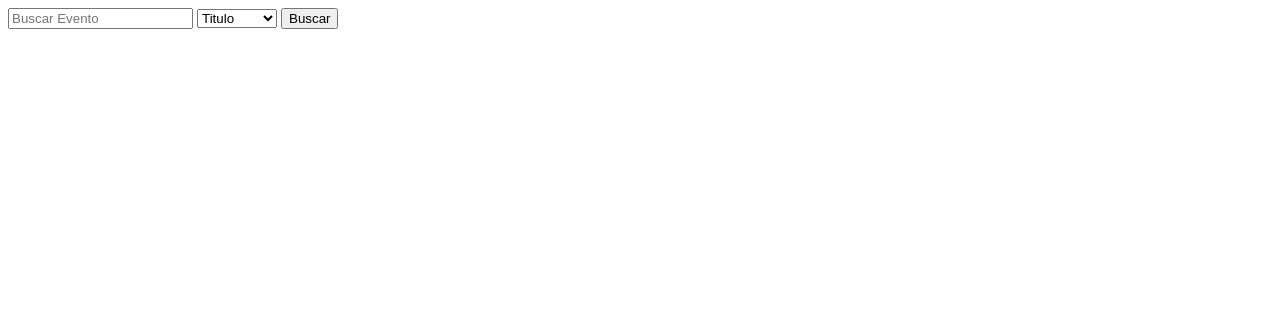
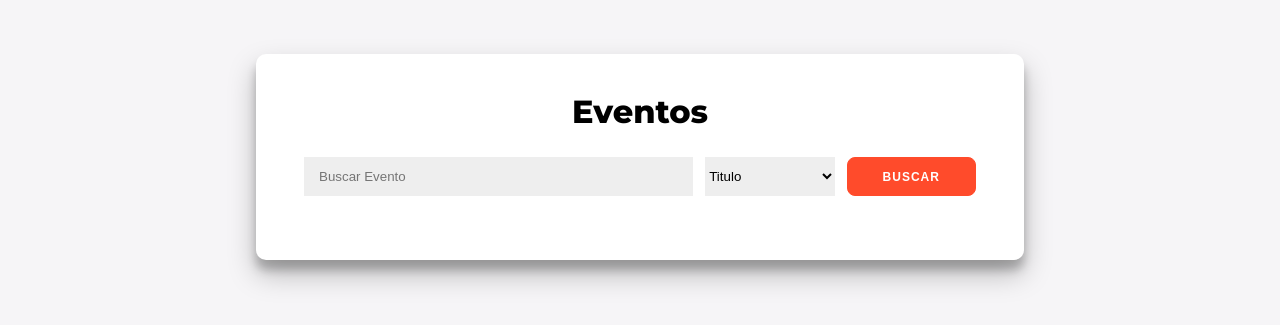
Before and after one commit to Andrewdpg/sistema-de-eventos, a Django app: page /events/e/ in a window 1280 px wide. Shown: the top 325 px of the page. Run offline with Django 5.2, Linux system fonts and the light colour scheme; the visitor is signed in with stand-in values (Sample User, id 1); data that the repository does not hold is empty.

Commit message:
style: add styles

```diff
--- /dev/null
+++ b/src/static/css/all_events.css
@@ -0,0 +1,181 @@
+@import url('https://fonts.googleapis.com/css?family=Montserrat:400,800');
+
+* {
+	box-sizing: border-box;
+}
+
+body {
+	background: #f6f5f7;
+	display: flex;
+	justify-content: center;
+	align-items: center;
+	flex-direction: column;
+	font-family: 'Montserrat', sans-serif;
+	margin: 0 0 50px;
+}
+
+h1 {
+    font-weight: bold;
+    margin: 0;
+    text-align: center;
+}
+
+button, a {
+	border-radius: 20px;
+	border: 1px solid #FF4B2B;
+	background-color: #FF4B2B;
+	color: #FFFFFF;
+	font-size: 12px;
+	font-weight: bold;
+	padding: 12px 45px;
+	letter-spacing: 1px;
+	text-transform: uppercase;
+	transition: transform 80ms ease-in;
+}
+
+button:active, a:active {
+	transform: scale(0.95);
+}
+
+button:focus, a:focus {
+	outline: none;
+}
+
+.main-container {
+	display: flex;
+	align-items: center;
+	justify-content: center;
+	flex-direction: column;
+	padding: 0 50px;
+	height: 100%;
+	text-align: center;
+}
+
+input {
+	background-color: #eee;
+	border: none;
+	padding: 12px 15px;
+	margin: 8px 0;
+	width: 60%;
+}
+
+.container {
+	background-color: #fff;
+	border-radius: 10px;
+  	box-shadow: 0 14px 28px rgba(0,0,0,0.25),
+			0 10px 10px rgba(0,0,0,0.22);
+	position: relative;
+	overflow: hidden;
+	width: 768px;
+	max-width: 100%;
+    padding: 38px 48px;
+	margin-top: 54px;
+	display: flex;
+	flex-direction: column;
+	gap: 18px;
+}
+
+.events-container {
+	display: flex;
+	flex-direction: column;
+	gap: 24px;
+}
+
+.event-breadcrumb {
+	display: flex;
+	border: 1px solid rgba(0,0,0,0.25);
+	padding: 16px;
+	border-radius: 8px;
+}
+
+.content-container {
+	display: flex;
+	flex-direction: column;
+	gap: 12px;
+}
+
+.content-title {
+	font-size: 18px;
+	font-weight: bold;
+	display: flex;
+	align-items: start;
+}
+
+.content-title p {
+	margin: 0;
+}
+
+.content-category {
+	display: flex;
+	gap: 8px;
+}
+
+.content-category p {
+	background-color: 	#575757;
+	color: white;
+	padding: 8px;
+	border-radius: 10px;
+	font-size: 12px;
+	margin: 0;
+}
+
+.content-description {
+	text-align: justify;
+	text-justify: inter-word;
+	font-size: 16px;
+}
+
+.content-description p {
+	margin: 0;
+	max-height: 194px;
+	overflow: hidden;
+	text-overflow: ellipsis;
+}
+
+.content-metadata {
+	display: flex;
+	flex-direction: column;
+	align-items: start;
+	font-weight: 400;
+	font-size: 14px;
+	color: #797979;
+}
+
+.content-metadata p {
+	margin: 0;
+}
+
+.content-action {
+	display: flex;
+	justify-content: end;
+}
+
+.content-action a {
+	text-decoration: none;
+	border-radius: 8px;
+}
+
+.search-form {
+	display: flex;
+	gap: 12px;
+	width: 100%;
+}
+
+.search-form input {
+	width: 60%;
+}
+
+.search-form select {
+	width: 20%;
+	margin: 8px 0;
+	background-color: #eee;
+	border: none;
+}
+
+.search-form button{
+	width: 20%;
+	margin: 8px 0;
+	padding: 0;
+	text-align: center;
+	border-radius: 8px;
+}
--- a/src/templates/event_log/all_events.html
+++ b/src/templates/event_log/all_events.html
@@ -1,12 +1,22 @@
 {% extends "root.html" %}
 
 {% load templatetags %}
+{% block title %}
+    Eventos
+{% endblock title %}
+
+{% load static %}
+{% block stylesheet %}
+    <link rel="stylesheet" href="{% static 'css/all_events.css' %}">
+{% endblock stylesheet %}
+
 
 {% block content %}
     <div class="main-container">
         <div class="container">
-            <div class="search-container">
-                <form method="GET" id="search-form">
+            <h1>Eventos</h1>
+
+            <form method="GET" id="search-form" class="search-form">
                 <input type="text" name="search" id="search" placeholder="Buscar Evento">
                 <select name="search-options" id="search-options">
                     <option value="titulo">Titulo</option>
@@ -14,37 +24,35 @@
                     <option value="fecha">Fecha</option>
                     <option value="lugar_evento">Lugar</option>
                 </select>
-                    <button type="submit">Buscar</button>
+                <button type="submit" id="submit">Buscar</button>
             </form>
-            </div>
 
+            <div class="events-container">
                 {% for event in events %}
-            <div class="event-breadcrum">
-                <div class="img-container">
-                    <img src="{{ event.imagen.url }}" alt="{{ event.titulo }}">
-                </div>
+                <div class="event-breadcrumb">
                     <div class="content-container">
                         <div class="content-title">
                             <p>{{ event.titulo }}</p>
                         </div>
-                    <div class="content-category">
-                        {% for categoria in event.categorias %}
-                            <p>{{ categoria.nombre }}</p>
-                        {% endfor %}
-                    </div>
                         <div class="content-description">
                             <p>{{ event.descripcion }}</p>
                         </div>
+                        <div class="content-category">
+                            {% for categoria in event.categorias %}
+                                <p>{{ categoria }}</p>
+                            {% endfor %}
+                        </div>
                         <div class="content-metadata">
+                            <p>{{ event.lugar.nombre }} ( {{ event.lugar.ciudad.pais}}, {{ event.lugar.ciudad.departamento }}, {{ event.lugar.ciudad.nombre }} )</p>
                             <p>{{ event.fecha }}</p>
-                        <p>{{ event.lugar_evento }}</p>
                         </div>
                         <div class="content-action">
-                        <a href="{% url 'view_event' event_id=event|get_item:'_id' %}"><button>Ver Detalles</button></a>
+                            <a href="{% url 'view_event' event_id=event|get_item:'_id' %}">Ver Detalles</a>
                         </div>
                     </div>
                 </div>
                 {% endfor %}
             </div>
         </div>
+    </div>
 {% endblock content %}
--- a/src/templates/event_log/create_event.html
+++ b/src/templates/event_log/create_event.html
@@ -93,8 +93,7 @@
 
             <br>
 
-            <button type="button" onclick="submitForm()">Enviar Form</button>
-
+            <button type="button" onclick="submitForm()">Crear Evento</button>
 
         </form>
     </div>
```
Lines whose indentation alone changed are shown as unchanged.
